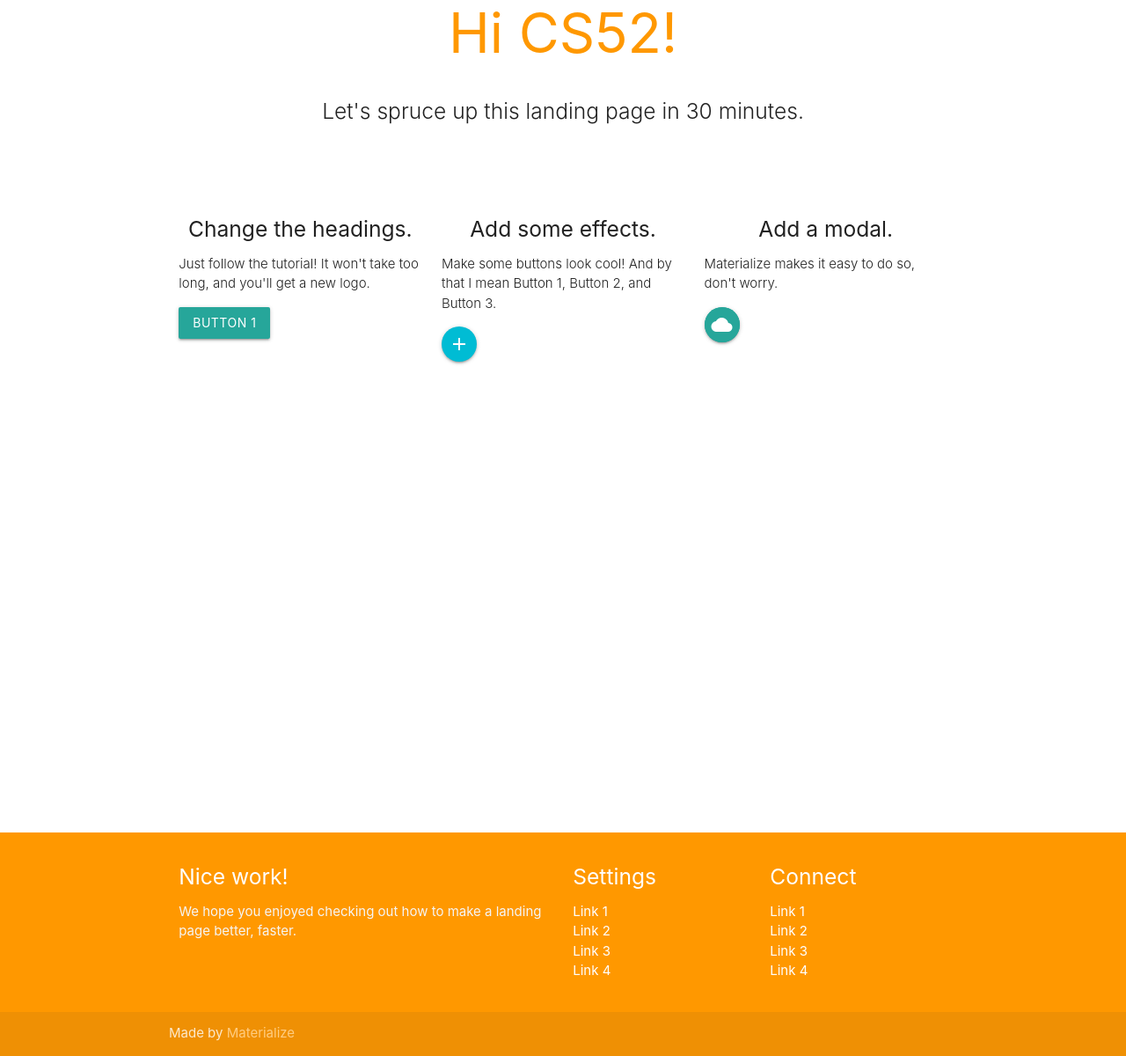
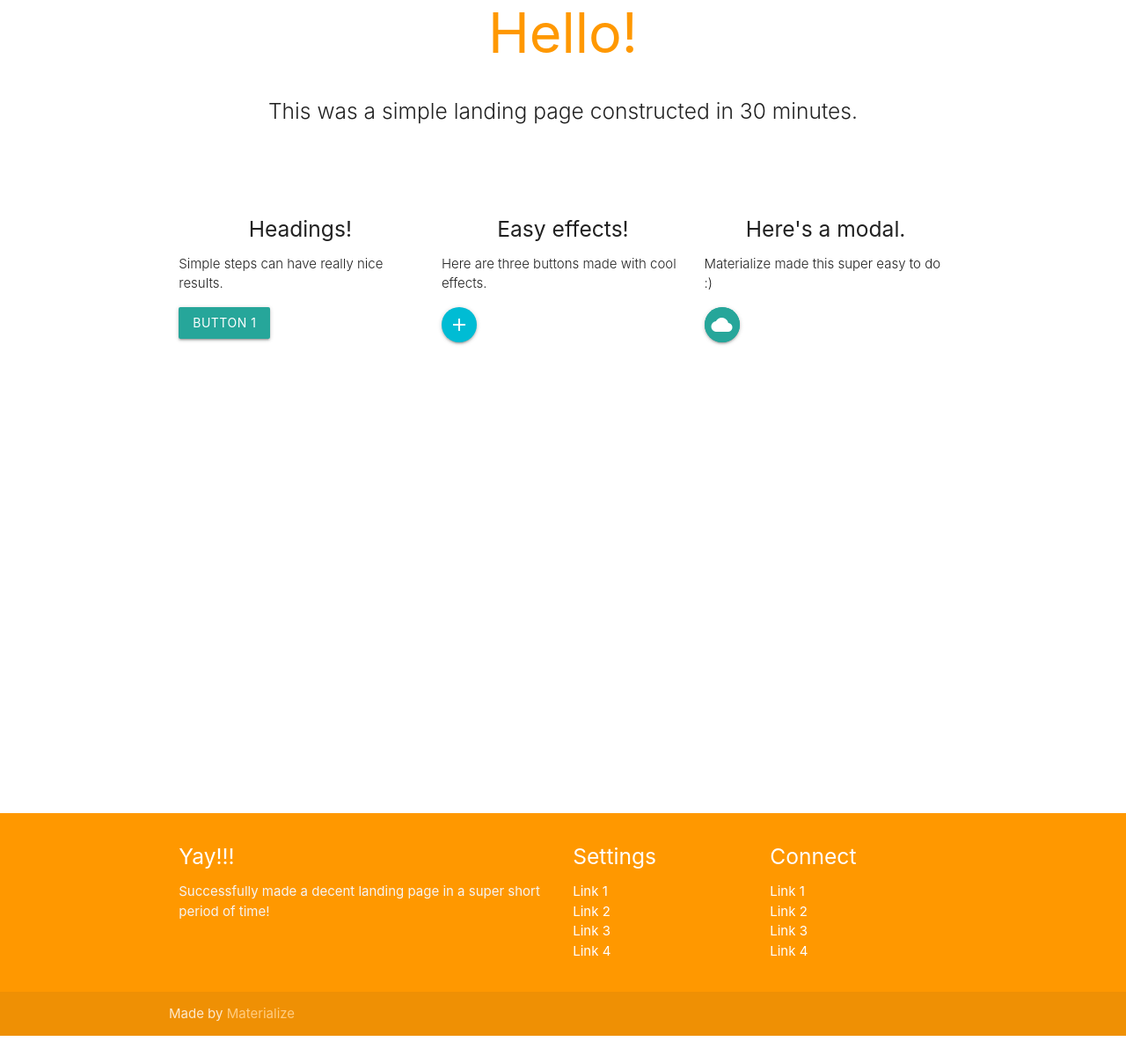
Before and after one commit to nathanyu835/materialize_workshop, a plain HTML site: page index.html in a window 1280 px wide. Shown: the part 626-1826 px from the top of the page at 88% size. After the commit the page ends 1803 px from the top, so only its background shows below. Drawn offline with nearby package versions, Linux system fonts and the light colour scheme.

Commit message:
changed content!

```diff
--- a/index.html
+++ b/index.html
@@ -28,20 +28,18 @@
       <div class='parallax'><img src='img/p1.jpg'></div>
     </div>
     <ul id="dropdown" class="dropdown-content">
-      <li><a href="#">Lab1</a></li>
+      <li><a href="https://dartmouth-cs52-17s.github.io/lab1-nathanyu835/">Lab1</a></li>
       <li class="divider"></li>
-      <li><a href="#">Lab2</a></li>
+      <li><a href="https://dartmouth-cs52-17s.github.io/lab2-nathanyu835/">Lab2</a></li>
       <li class="divider"></li>
-      <li><a href="#">SA1</a></li>
-      <li class="divider"></li>
-      <li><a href="#">SA2</a></li>
+      <li><a href="https://dartmouth-cs52-17s.github.io/sa4-nathanyu835/">SA4</a></li>
     </ul>
 
   <div class='section-white'>
     <br />
-    <h1 class="header center orange-text">Hi CS52!</h1>
+    <h1 class="header center orange-text">Hello!</h1>
     <div class="row center">
-      <h5 class="header col s12 light">Let's spruce up this landing page in 30 minutes.</h5>
+      <h5 class="header col s12 light">This was a simple landing page constructed in 30 minutes.</h5>
     </div>
     <br /><br />
 
@@ -51,31 +49,31 @@
 
           <div class="col s12 m4">
             <div class="icon-block">
-              <h5 class="center">Change the headings.</h5>
-              <p class="light">Just follow the tutorial! It won't take too long, and you'll get a new logo.</p>
+              <h5 class="center">Headings!</h5>
+              <p class="light">Simple steps can have really nice results.</p>
               <a class="btn waves-effect waves-light">Button 1</a>
             </div>
           </div>
 
           <div class="col s12 m4">
             <div class="icon-block">
-              <h5 class="center">Add some effects.</h5>
-              <p class="light">Make some buttons look cool! And by that I mean Button 1, Button 2, and Button 3.</p>
+              <h5 class="center">Easy effects!</h5>
+              <p class="light">Here are three buttons made with cool effects.</p>
               <a class="btn-floating cyan"><i class="material-icons">add</i></a>
             </div>
           </div>
 
           <div class="col s12 m4">
             <div class="icon-block">
-              <h5 class="center">Add a modal.</h5>
-              <p class="light">Materialize makes it easy to do so, don't worry.</p>
+              <h5 class="center">Here's a modal.</h5>
+              <p class="light">Materialize made this super easy to do :)</p>
               <a class="btn btn-floating pulse modal-action modal-close" href="#getStartedModal"><i class="material-icons">cloud</i></a>
               <!-- get example info from: http://materializecss.com/modals.html -->
               <!-- code adapted from: http://materializecss.com/modals.html -->
               <div id="getStartedModal" class='modal'>
                 <div class='modal-content'>
-                  <h4>Get Started with Materialize!</h4>
-                  <p>Learn how to use Materialize.</p>
+                  <h4>Woah cool!</h4>
+                  <p>You're an amazing person. Have a nice day!</p>
                 </div>
                 <div class='modal-footer'>
                   <a href="#">I'm ready!</a>
@@ -98,8 +96,8 @@
     <div class="container">
       <div class="row">
         <div class="col l6 s12">
-          <h5 class="white-text">Nice work!</h5>
-          <p class="grey-text text-lighten-4">We hope you enjoyed checking out how to make a landing page better, faster.</p>
+          <h5 class="white-text">Yay!!!</h5>
+          <p class="grey-text text-lighten-4">Successfully made a decent landing page in a super short period of time!</p>
         </div>
         <div class="col l3 s12">
           <h5 class="white-text">Settings</h5>
```
